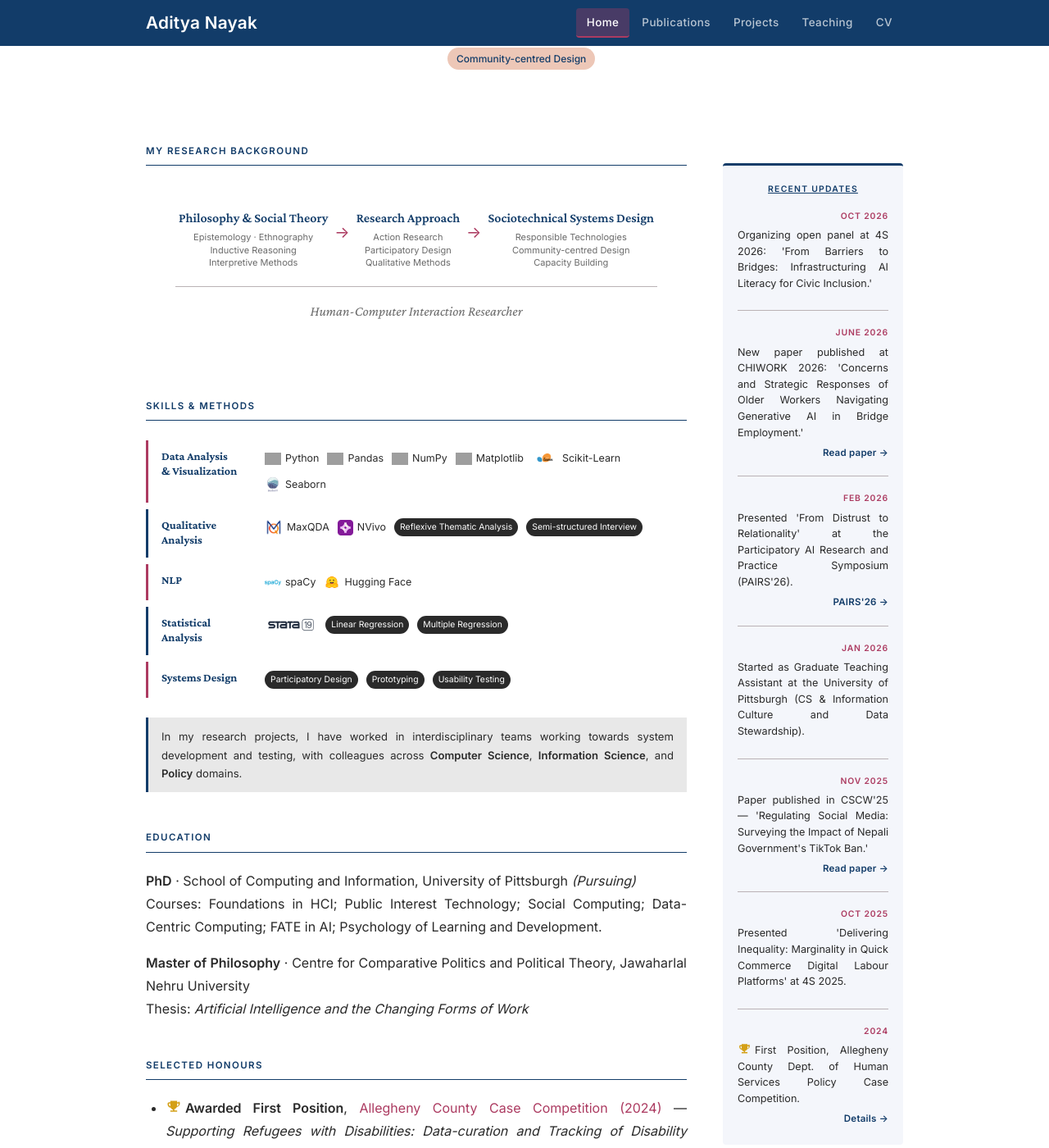
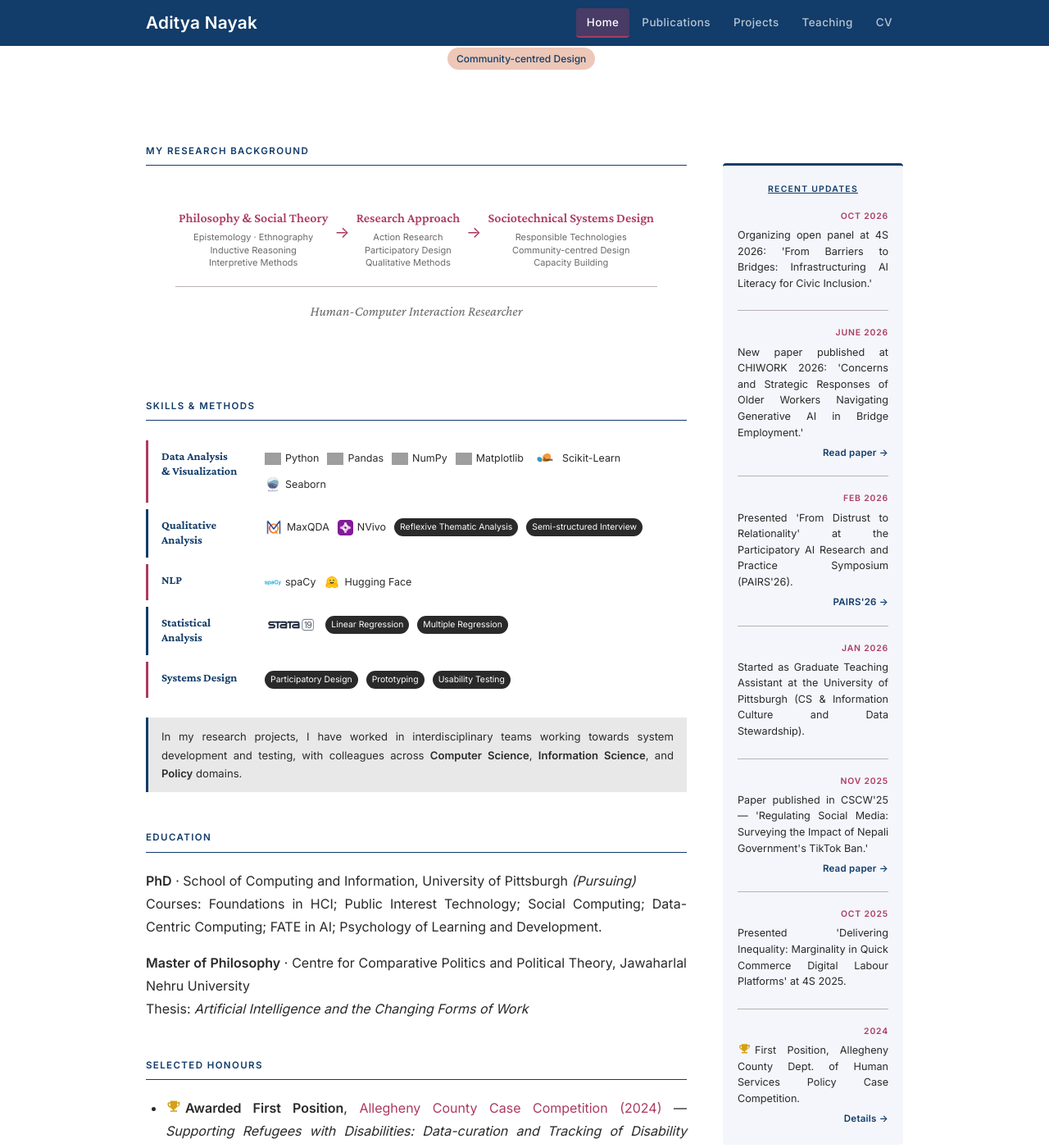
Before and after one commit to adityanayak-info/adityanayak-info.github.io, a Jekyll site: the page built from index.md, in a window 1280 px wide and 1400 px high, scrolled down 595 px. Shown: the whole window at 82% size. Built offline with Jekyll 4.4.1, drawn with Linux system fonts in a browser that asks for light colours; grey boxes are pictures that could not be loaded.

Commit message:
Update style.css

```diff
--- a/assets/css/style.css
+++ b/assets/css/style.css
@@ -391,7 +391,7 @@ hr.profile-rule {
   font-family: var(--font-display);
   font-size: 1rem;
   font-weight: 600;
-  color: var(--navy);
+  color: var(--burgundy);
   line-height: 1.3;
   margin-bottom: 5px;
 }
```
